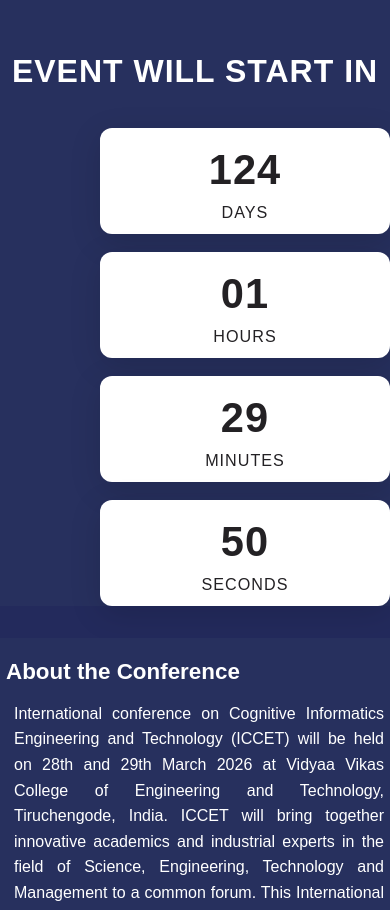
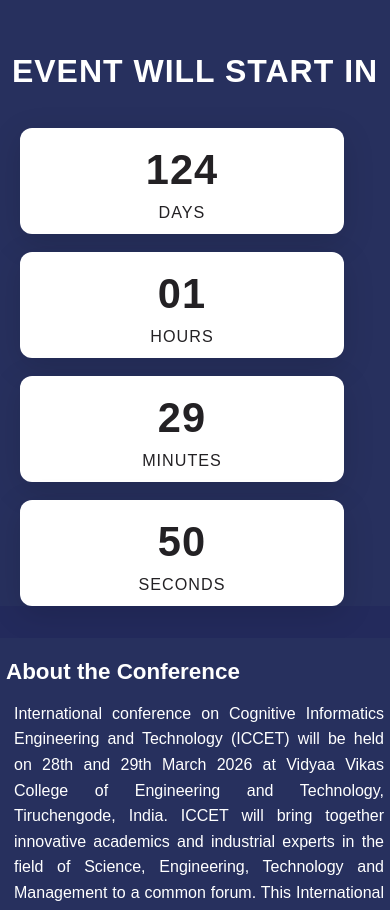
Before and after one commit to archanan3108-cloud/react-conference, a React (Create React App) app: page / in a window 390 px wide. Shown: the part 900-1810 px from the top of the page. Built offline with nearby package versions, Linux system fonts and the light colour scheme.

Commit message:
update mobile responsive

```diff
--- a/src/components/homepage.css
+++ b/src/components/homepage.css
@@ -567,7 +567,7 @@ body {
   }
 .countdown-unit {
   max-width: 300px;
-  margin-left: 100px;
+  margin-left: 20px;
 }
 
 }
```
